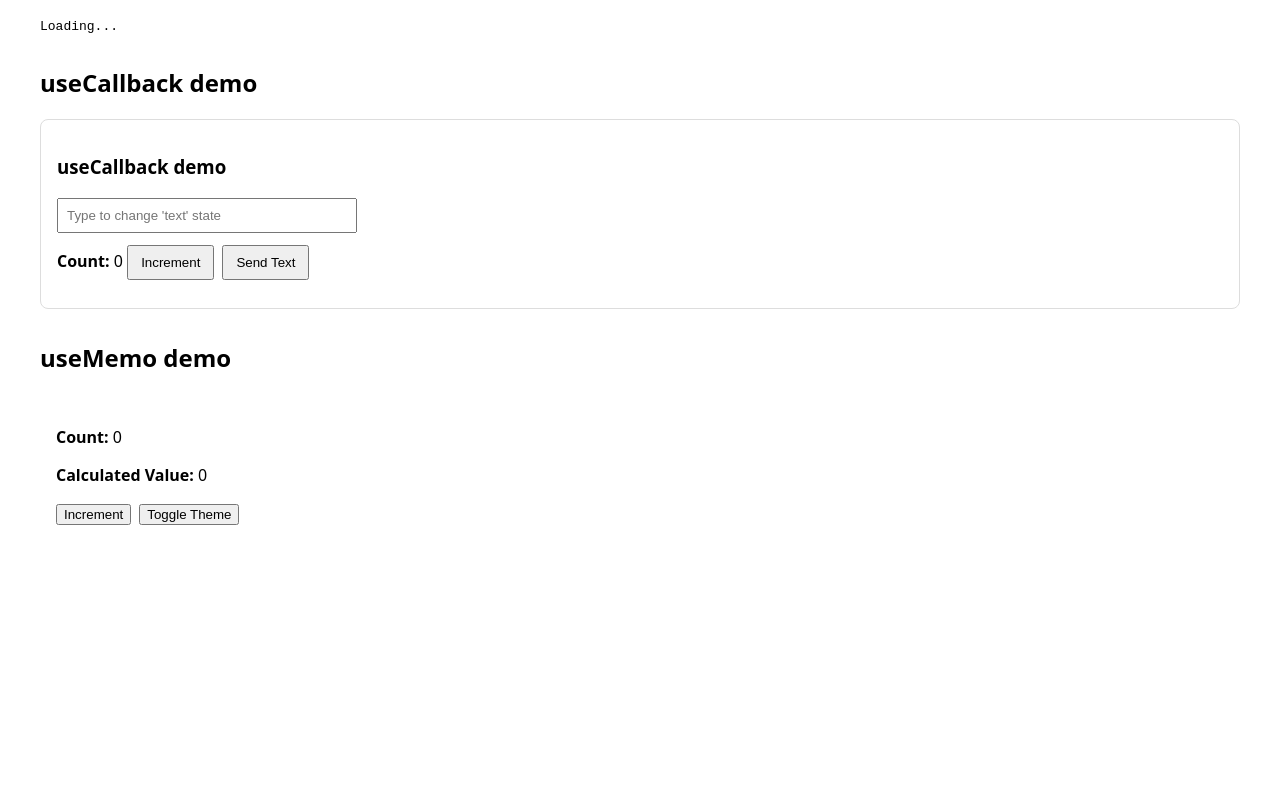
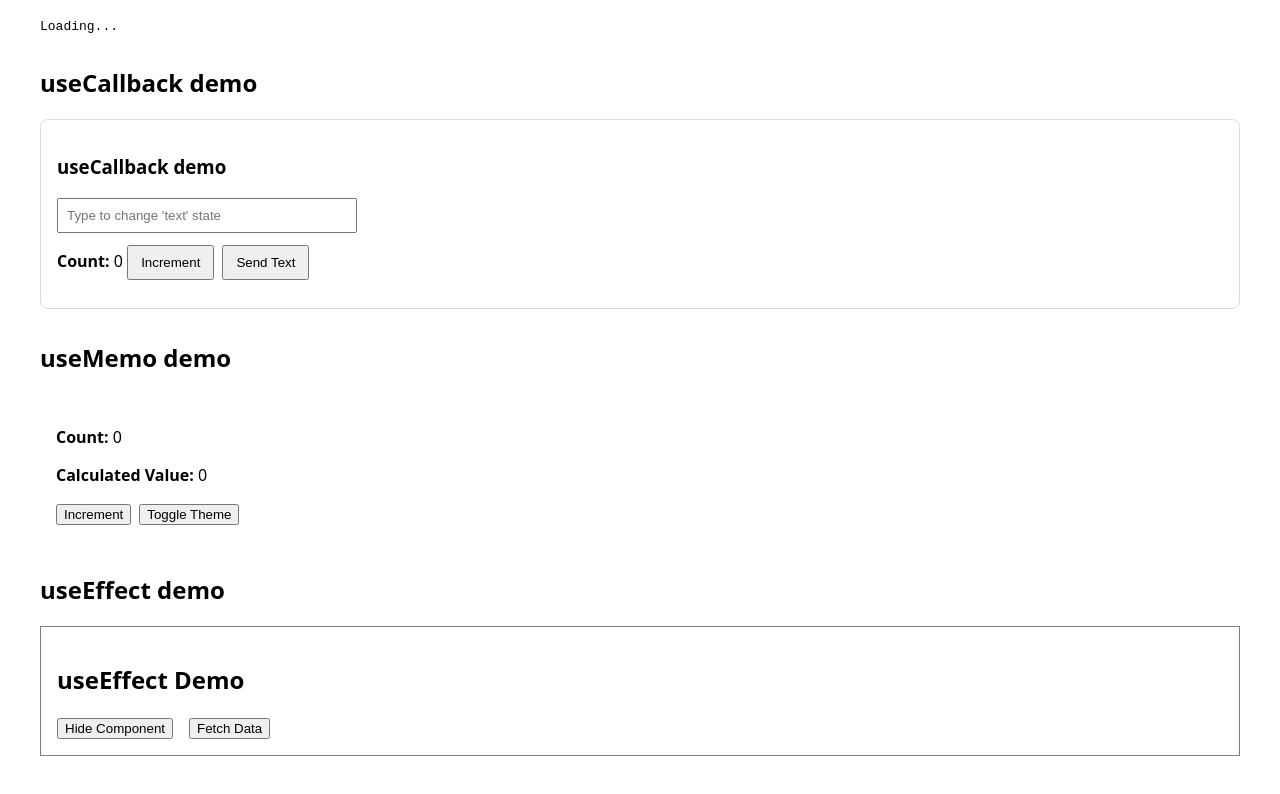
Before and after one commit to ssethx24/ssethx24-intern-repo-focusbear, a React (Create React App) app in the folder my-react-app/: page / in a window 1280 px wide. Shown: the part 713-1507 px from the top of the page. Before the commit the page ends 1294 px from the top, so only its background shows below. Built offline with nearby package versions, Linux system fonts and the light colour scheme; no server answers.

Commit message:
Created the user effect demo component

```diff
--- a/my-react-app/src/App.js
+++ b/my-react-app/src/App.js
@@ -4,8 +4,10 @@ import HelloWorld from './components/HelloWorld';
 import UserForm from './components/UserForm';
 import { testPostRequest } from './api/testapi';
 import { useTranslation, Trans } from 'react-i18next';
+
 import UseCallbackDemo from './hooks-demo/UseCallbackDemo';
 import UseMemoDemo from './hooks-demo/UseMemoDemo';
+import UseEffectDemo from './hooks-demo/UseEffectDemo';
 
 export default function App() {
   const [apiResponse, setApiResponse] = useState(null);
@@ -17,17 +19,13 @@ export default function App() {
   useEffect(() => {
     const params = { title: 'foo', body: 'bar', userId: 1 };
     testPostRequest(params)
-      .then(data => setApiResponse(data))
-      .catch(err => console.error('API error:', err));
+      .then((data) => setApiResponse(data))
+      .catch((err) => console.error('API error:', err));
   }, []);
 
   const changeLanguage = (lang) => {
     i18n.changeLanguage(lang);
   };
-
-  // quick sanity logs (optional)
-  // console.log('UseCallbackDemo typeof:', typeof UseCallbackDemo);
-  // console.log('UseMemoDemo typeof:', typeof UseMemoDemo);
 
   return (
     <main style={{ fontFamily: 'system-ui', padding: '2rem' }}>
@@ -44,15 +42,17 @@ export default function App() {
       {/* Language switcher buttons */}
       <div style={{ marginTop: '1rem' }}>
         <button onClick={() => changeLanguage('en')}>🇺🇸 English</button>
-        <button onClick={() => changeLanguage('es')} style={{ marginLeft: '0.5rem' }}>🇪🇸 Español</button>
+        <button onClick={() => changeLanguage('es')} style={{ marginLeft: '0.5rem' }}>
+          🇪🇸 Español
+        </button>
       </div>
 
-      {/* Existing HelloWorld component */}
+      {/* HelloWorld */}
       <section style={{ marginTop: '2rem' }}>
         <HelloWorld name="Focus Bear" />
       </section>
 
-      {/* UserForm component */}
+      {/* UserForm */}
       <section style={{ marginTop: '2rem' }}>
         <h2>{t('formTitle')}</h2>
         <UserForm />
@@ -75,6 +75,12 @@ export default function App() {
         <h2>useMemo demo</h2>
         <UseMemoDemo />
       </section>
+
+      {/* useEffect demo */}
+      <section style={{ marginTop: '2rem' }}>
+        <h2>useEffect demo</h2>
+        <UseEffectDemo />
+      </section>
     </main>
   );
 }
--- /dev/null
+++ b/my-react-app/src/hooks-demo/UseEffectDemo.js
@@ -0,0 +1,53 @@
+import React, { useEffect, useState } from "react";
+
+export default function UseEffectDemo() {
+  const [data, setData] = useState(null);
+  const [show, setShow] = useState(true);
+
+  // Runs on mount & unmount
+  useEffect(() => {
+    console.log("Component mounted");
+
+    return () => {
+      console.log("Component unmounted");
+    };
+  }, []);
+
+  // Fetch data when button clicked
+  const fetchData = () => {
+    fetch("https://jsonplaceholder.typicode.com/posts/1")
+      .then((res) => res.json())
+      .then((data) => setData(data))
+      .catch((err) => console.error("Fetch error:", err));
+  };
+
+  // Example of cleanup: logging and resetting state
+  useEffect(() => {
+    if (data) {
+      console.log("Fetched data:", data);
+    }
+    return () => {
+      console.log("Cleaning up after data change");
+    };
+  }, [data]);
+
+  return (
+    <div style={{ border: "1px solid gray", padding: "1rem", marginTop: "1rem" }}>
+      <h2>useEffect Demo</h2>
+
+      <button onClick={() => setShow(!show)}>
+        {show ? "Hide Component" : "Show Component"}
+      </button>
+
+      <button onClick={fetchData} style={{ marginLeft: "1rem" }}>
+        Fetch Data
+      </button>
+
+      {data && (
+        <pre style={{ marginTop: "1rem" }}>
+          {JSON.stringify(data, null, 2)}
+        </pre>
+      )}
+    </div>
+  );
+}
```
